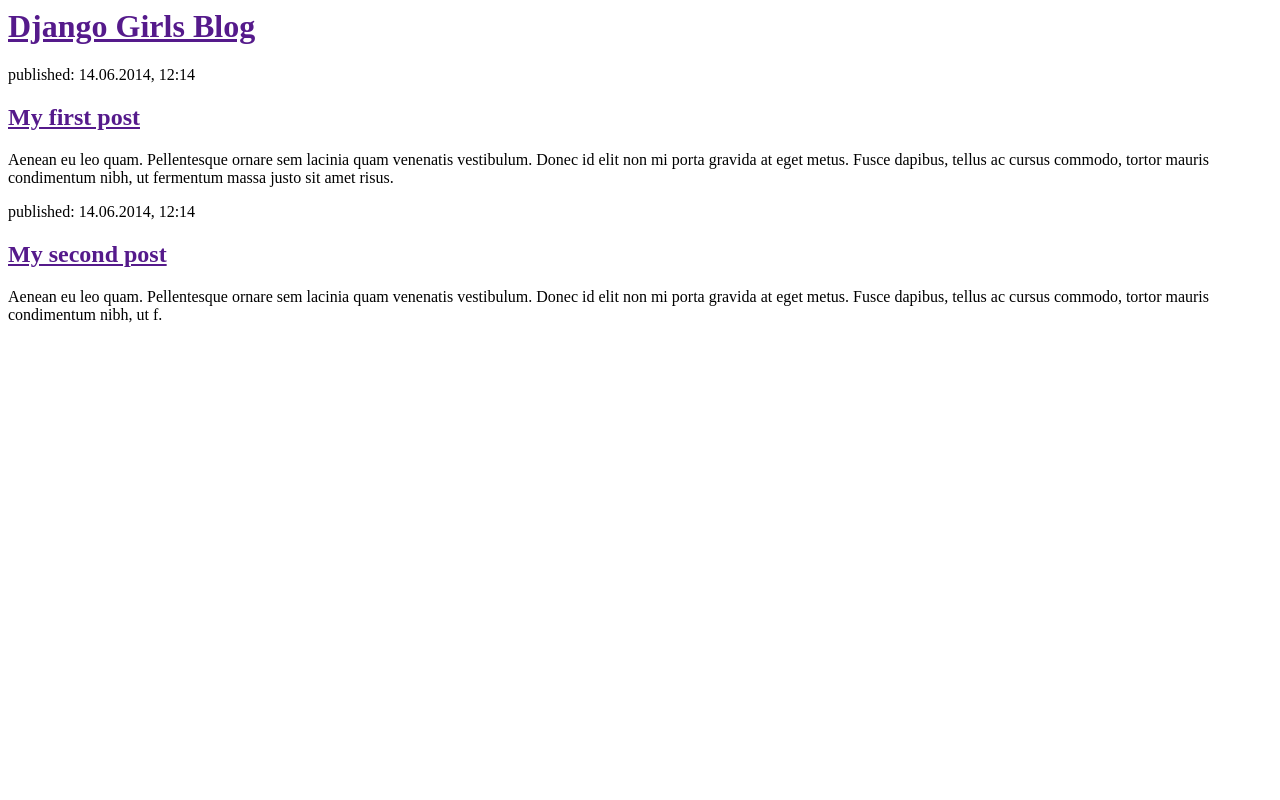
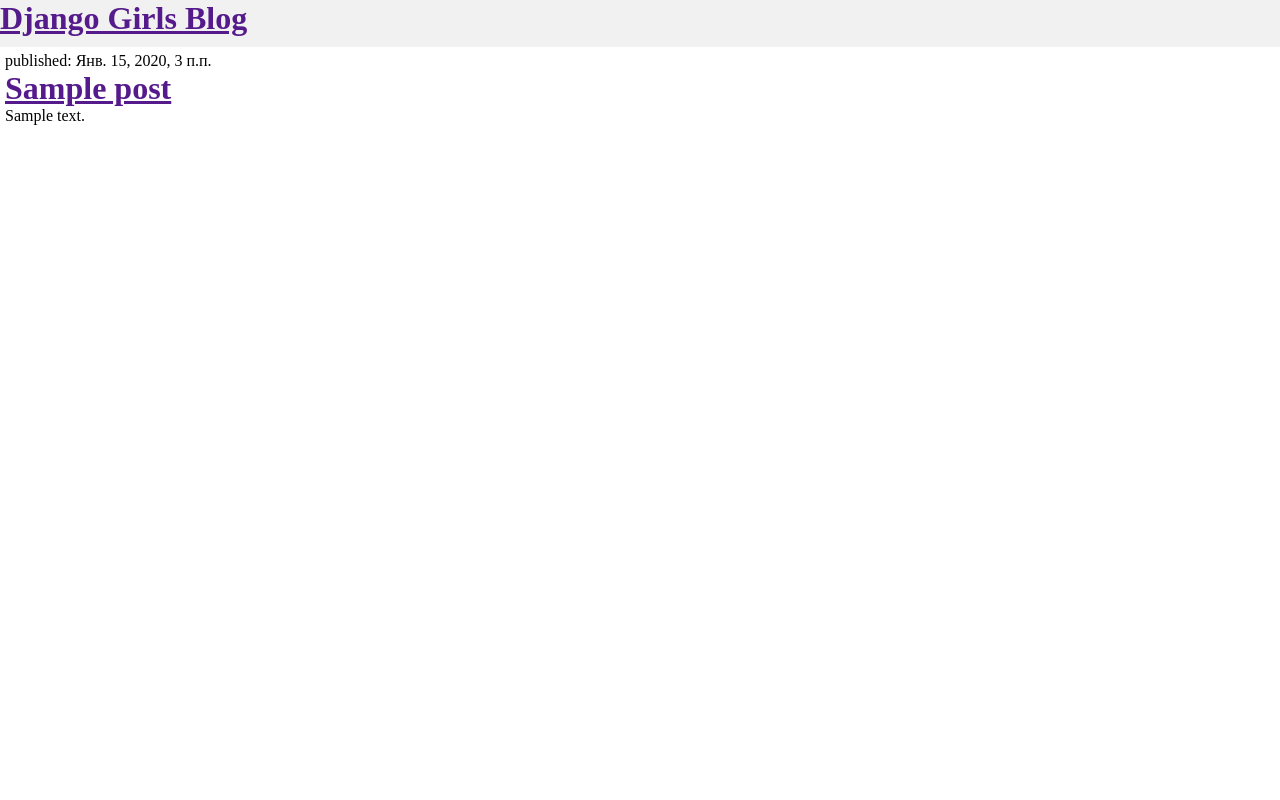
Before and after one commit to askario/my-first-blog, a Django app: template blog/templates/blog/post_list.html in a window 1280 px wide. Run offline with Django 3.2, Linux system fonts and the light colour scheme; the template is opened without the code that fills it: values that come from a table or form of the project are taken from there, others are empty; tables that the repository leaves empty hold one stand-in row (values such as "Sample post").

Commit message:
Modified templates to display posts from database

```diff
--- a/blog/templates/blog/post_list.html
+++ b/blog/templates/blog/post_list.html
@@ -1,22 +1,28 @@
 <html>
         <head>
             <title>Django Girls blog</title>
+            <style>
+                *{
+                    margin: 0;
+                    padding: 0;
+
+                }
+            </style>
         </head>
         <body>
+        <div style = "background: #f1f1f1;">
             <div>
                 <h1><a href="">Django Girls Blog</a></h1>
             </div>
 
-            <div>
-                <p>published: 14.06.2014, 12:14</p>
-                <h2><a href="">My first post</a></h2>
-                <p>Aenean eu leo quam. Pellentesque ornare sem lacinia quam venenatis vestibulum. Donec id elit non mi porta gravida at eget metus. Fusce dapibus, tellus ac cursus commodo, tortor mauris condimentum nibh, ut fermentum massa justo sit amet risus.</p>
+            {% for post in posts %}
+            <div style = "margin-top:10px;padding: 5px;background: #ffffff;">
+            <p>published: {{ post.published_date }}</p>
+            <h1><a href="">{{ post.title }}</a></h1>
+            <p>{{ post.text|linebreaksbr }}</p>
             </div>
+            {% endfor %}
 
-            <div>
-                <p>published: 14.06.2014, 12:14</p>
-                <h2><a href="">My second post</a></h2>
-                <p>Aenean eu leo quam. Pellentesque ornare sem lacinia quam venenatis vestibulum. Donec id elit non mi porta gravida at eget metus. Fusce dapibus, tellus ac cursus commodo, tortor mauris condimentum nibh, ut f.</p>
             </div>
         </body>
     </html>
--- a/blog/views.py
+++ b/blog/views.py
@@ -1,6 +1,9 @@
 from django.shortcuts import render
+from .models import Post
+from django.utils import timezone
 
 # Create your views here.
 
 def post_list(request):
-	return render(request, 'blog/post_list.html', {})
+	posts = Post.objects.filter(published_date__lte=timezone.now()).order_by('published_date')
+	return render(request, 'blog/post_list.html', {'posts':posts})
```
